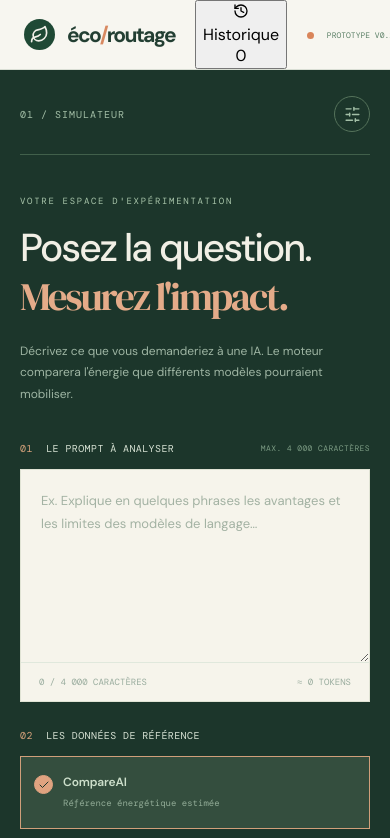
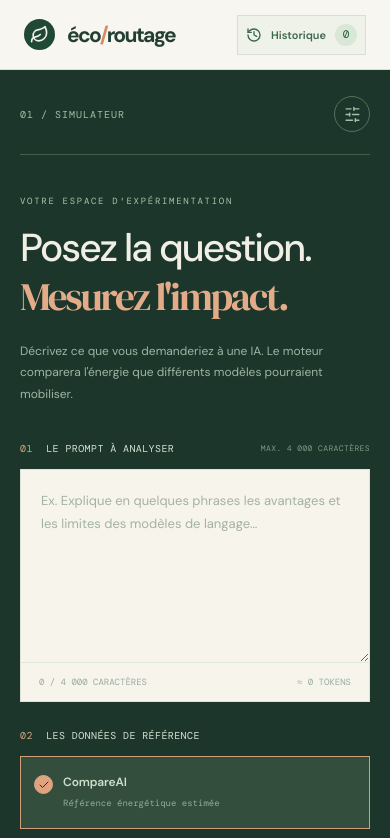
Before and after one commit to AngeGo11/eco-routage-llm, a React (Vite) app in the folder frontend/: page / in a window 390 px wide. Shown: the top 838 px of the page. Built offline with nearby package versions, Linux system fonts and the light colour scheme; no server answers.

Commit message:
style(frontend): polish history drawer, privacy toggle, saved comparisons and responsive header

```diff
--- a/frontend/src/styles/globals.css
+++ b/frontend/src/styles/globals.css
@@ -233,3 +233,60 @@ h1 em,h2 em{font:400 1em "DM Serif Display",serif;letter-spacing:-2px;color:#d78
 .csv-export:hover{background:#dbeada}
 .csv-export:focus-visible{outline:3px solid #d9855a;outline-offset:2px}
 @media(max-width:620px){.csv-export{margin-top:12px;margin-bottom:15px}}
+
+/* Sprint 04 — personal notebook, accessible archives and saved decisions */
+.header-history{display:inline-flex;align-items:center;gap:9px;border:1px solid #d6dfd2;background:#eff2e9;color:#3c674b;font:600 11px "DM Sans",sans-serif;white-space:nowrap;padding:10px 13px;min-height:40px}
+.header-history:hover{background:#e1ecdd}
+.header-history>span{border-radius:30px;background:#d9e7d7;min-width:22px;height:22px;padding:3px 6px;text-align:center;font:11px "DM Mono",monospace;color:#245c3b}
+.comparison-save-area{display:flex;align-items:center;flex-wrap:wrap;gap:12px;margin-top:19px}
+.comparison-save{display:inline-flex;align-items:center;justify-content:center;gap:10px;border:1px solid #c08d6d;background:#f3e4d5;color:#8d5536;padding:12px 16px;font:600 12px "DM Sans",sans-serif;min-height:44px}
+.comparison-save:hover:not(:disabled){background:#eacfba}
+.comparison-save:disabled{opacity:.68;cursor:not-allowed}
+.comparison-save-area>p{margin:0;color:#8b9d8d;font:10px/1.6 "DM Mono",monospace;flex:1;min-width:170px}
+.history-overlay{position:fixed;inset:0;z-index:100;display:flex;justify-content:flex-end}
+.history-backdrop{border:0;padding:0;position:absolute;inset:0;background:rgba(16,35,27,.53);cursor:default}
+.history-drawer{position:relative;z-index:1;width:min(510px,100vw);height:100vh;overflow-y:auto;overscroll-behavior:contain;padding:35px clamp(21px,3.5vw,42px) 23px;background:#f6f6ef;color:#244532;box-shadow:-18px 0 50px #1126192b;scrollbar-width:thin}
+.history-header{display:flex;align-items:center;justify-content:space-between;gap:15px}
+.history-eyebrow{display:flex;align-items:center;gap:8px;color:#6a8b6b;font:10px "DM Mono",monospace;letter-spacing:1px}
+.history-close{display:grid;place-items:center;background:#e6eee4;border:1px solid #d6e0d2;color:#335e44;border-radius:50%;height:40px;width:40px}
+.history-close:hover{background:#d4e6d2}
+.history-drawer h2{font:500 clamp(33px,3.2vw,46px)/1.13 "DM Sans",sans-serif;letter-spacing:-1.6px;margin:33px 0 16px}
+.history-drawer h2 em{font-family:"DM Serif Display",serif;font-weight:400;color:#d17c54;letter-spacing:-1.4px}
+.history-drawer>p{color:#798d7a;font-size:12px;line-height:1.8;max-width:400px;margin-bottom:25px}
+.history-privacy{border:1px solid #cddbc8;background:#eaf0e5;padding:19px}
+.privacy-top{display:flex;align-items:center;gap:10px;color:#386148;margin-bottom:15px;font-size:12px}
+.privacy-toggle{display:flex;align-items:center;gap:11px;font-size:12px;color:#2e593e;cursor:pointer;font-weight:600;line-height:1.5}
+.privacy-toggle input{width:19px;height:19px;accent-color:#3b8157;flex:none}
+.history-privacy>p{font-size:10px;line-height:1.7;margin:13px 0 0;color:#799280}
+.history-privacy>p.privacy-error{color:#a24f39}
+.history-list-heading{display:flex;align-items:center;justify-content:space-between;gap:8px;margin:33px 0 17px}
+.history-list-heading>span{color:#537358;letter-spacing:1px;font:10px "DM Mono",monospace}
+.history-list-heading strong{font-weight:400;color:#a2b2a3;margin-left:7px}
+.history-list-heading button{font:10px "DM Mono",monospace;background:transparent;border:0;text-decoration:underline;text-underline-offset:3px;color:#a26b50;padding:6px}
+.history-confirm{display:flex;align-items:center;gap:6px}
+.history-list-heading .confirm-danger{color:#9b352e;font-weight:600}
+.history-empty{text-align:center;background:#ebf0e7;border:1px dashed #c3d1c0;padding:46px 20px;color:#69906e}
+.history-empty h3{margin:16px 0 8px;color:#42634b;font-size:15px}
+.history-empty p{margin:0;color:#8fa391;font-size:11px;line-height:1.7}
+.history-list{list-style:none;margin:0;padding:0;display:grid;gap:12px}
+.history-item{border:1px solid #d1dcca;background:#fffef9;padding:19px}
+.history-item.active{border-color:#91bb96;box-shadow:inset 3px 0 #4e9562}
+.history-item-top,.history-meta{display:flex;justify-content:space-between;align-items:center;gap:12px;font:9px "DM Mono",monospace;color:#839a84}
+.history-item-top span:last-child{color:#b67850}
+.history-prompt{font-size:13px;font-weight:600;line-height:1.7;margin:13px 0;overflow-wrap:anywhere;display:-webkit-box;-webkit-line-clamp:2;-webkit-box-orient:vertical;overflow:hidden}
+.history-meta{font-size:10px}
+.history-meta span:first-child{color:#51755b}
+.history-actions{display:flex;align-items:center;gap:8px;margin-top:17px}
+.history-reopen{display:flex;align-items:center;gap:9px;border:1px solid #bfd4bd;background:#e6f0e3;color:#356748;padding:11px 13px;min-height:40px;font-size:11px;font-weight:700}
+.history-reopen:hover{background:#d9e9d6}
+.history-delete{display:grid;place-items:center;background:transparent;border:1px solid #e6d5c9;color:#ac7058;min-width:41px;min-height:41px;margin-left:auto}
+.history-delete:hover{background:#f4e8e1}
+.history-pairs{border-top:1px solid #e6eae2;margin-top:17px;padding-top:16px;display:grid;gap:9px}
+.history-pairs>span{font:9px "DM Mono",monospace;color:#8ba08a}
+.history-pairs>button{display:flex;align-items:center;gap:7px;border:0;border-left:2px solid #d79c70;background:#f4eee6;text-align:left;padding:10px;color:#6f654d;font-size:11px;font-weight:600;overflow-wrap:anywhere}
+.history-pairs>button:hover{background:#eee2d4}
+.history-pairs>button span{font-size:10px;color:#ad856a}
+.history-pairs>button svg{margin-left:auto;flex:none}
+.history-footer{border-top:1px solid #dce4d6;margin-top:32px;padding-top:22px;color:#91a593;font:9px "DM Mono",monospace;letter-spacing:.5px}
+@media(max-width:1060px){.header-links{gap:15px}.header-history{padding:8px 10px}}
+@media(max-width:620px){.header-history{margin-left:auto;padding:8px}.header-version{display:none}.history-drawer{width:100vw;padding:26px 20px}.history-drawer h2{font-size:35px}.comparison-save-area{align-items:stretch}.comparison-save{width:100%}.history-list-heading{flex-wrap:wrap}}
```
